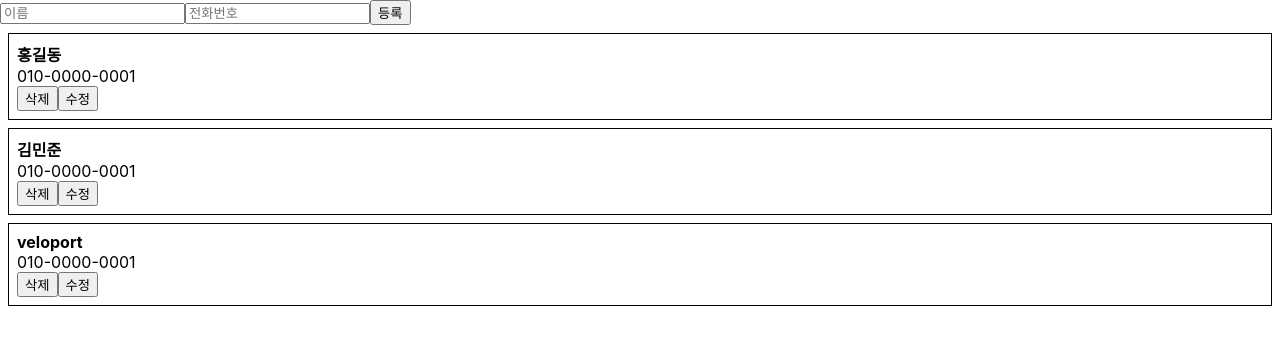
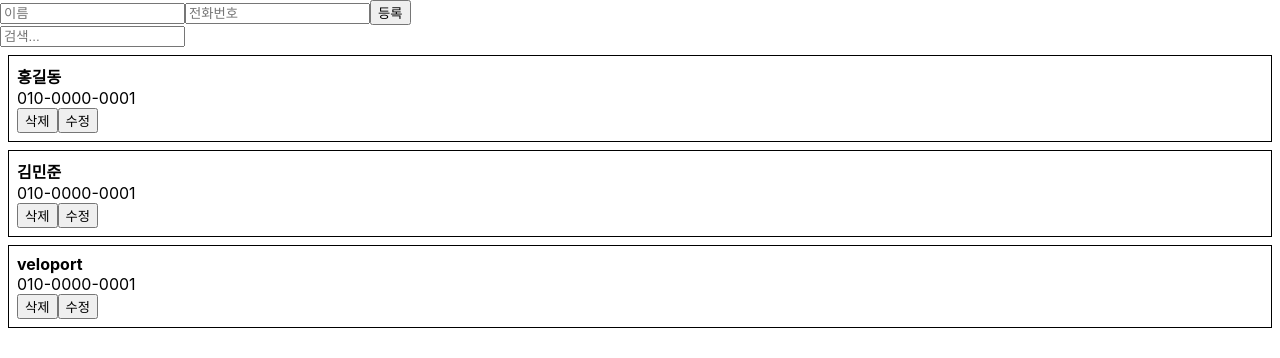
Before and after one commit to hanbee1005/lec-inflearn-react-basic, a React (Create React App) app: page / in a window 1280 px wide. Shown: the top 358 px of the page. Built offline with nearby package versions, Linux system fonts and the light colour scheme.

Commit message:
이름으로 검색 기능 구현

```diff
--- a/src/App.js
+++ b/src/App.js
@@ -23,7 +23,8 @@
         name: 'veloport',
         phone: '010-0000-0001'
       }
-    ]
+    ],
+    keyword: ''
   }
 
   handleCreate = (data) => {
@@ -59,12 +60,25 @@
     });
   }
 
+  handleChange = (e) => {
+    this.setState({
+      keyword: e.target.value
+    });
+  }
+
   render() {
     return (
       <div>
         <PhoneForm onCreate={this.handleCreate}/>
+        <input
+          value={this.state.keyword}
+          onChange={this.handleChange}
+          placeholder='검색...'
+        />
         <PhoneInfoList
-          data={this.state.information}
+          data={this.state.information.filter(
+            info => info.name.indexOf(this.state.keyword) > -1
+          )}
           onRemove={this.handleRemove}
           onUpdate={this.handleUpdate}
         />
```
